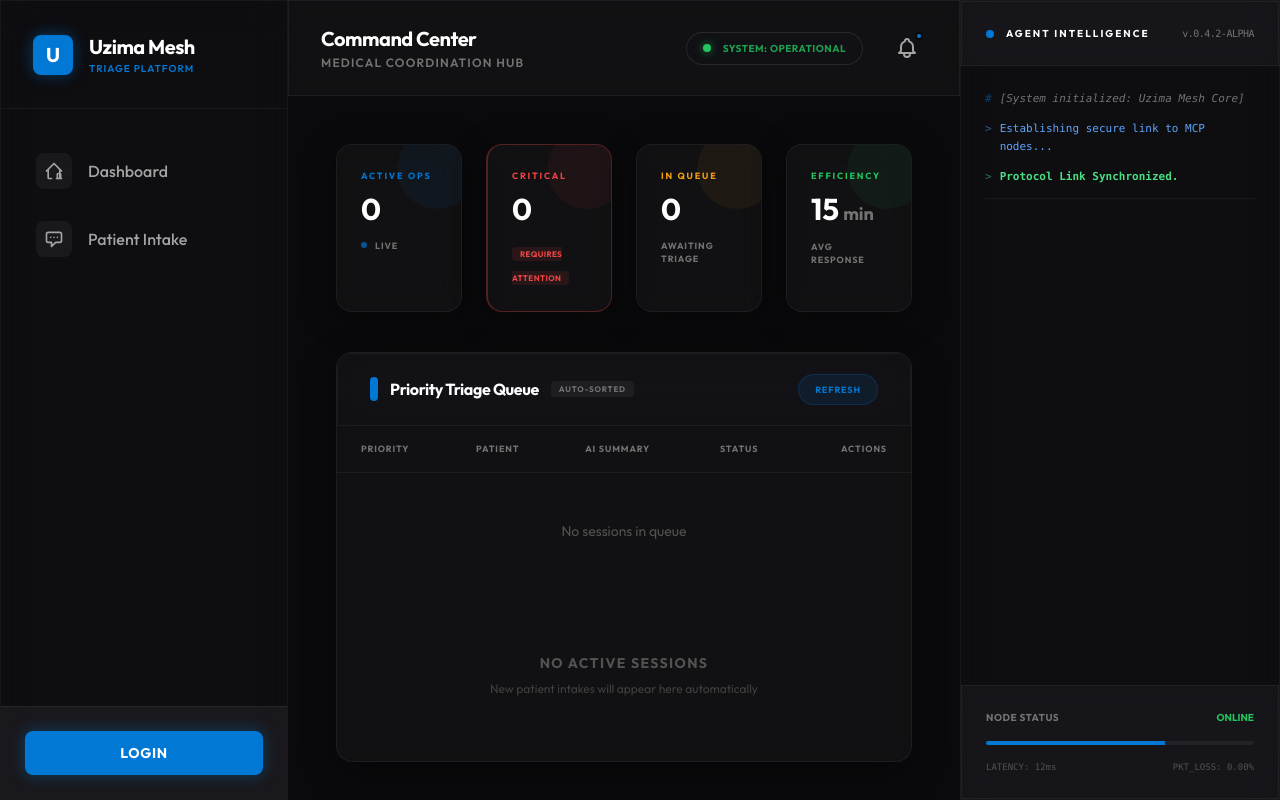
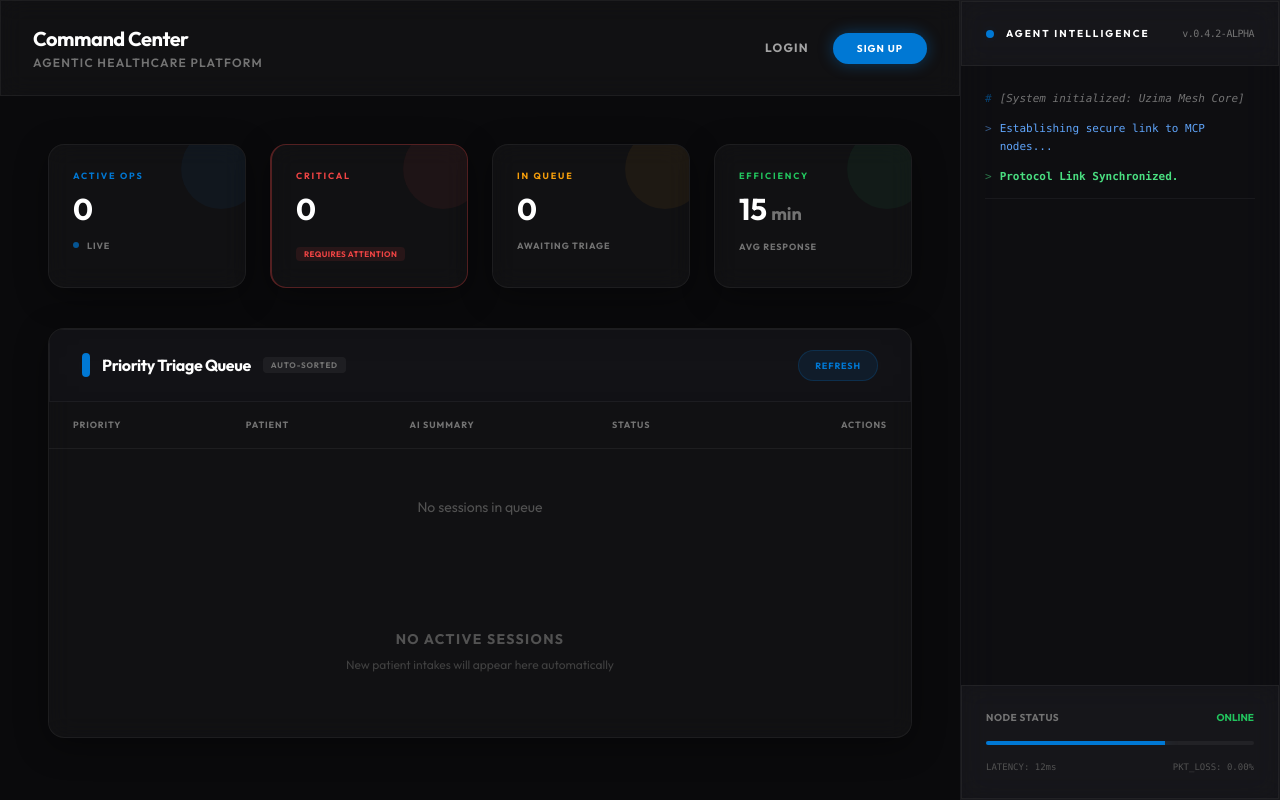
Before and after one commit to ayubsoft254/UzimaMesh, a Django app: page /doctor/ in a window 1280 px wide. Run offline with Django 5.2, Linux system fonts and the light colour scheme; tables that the repository leaves empty hold one stand-in row (values such as "Sample post"); data that the repository does not hold is empty; some libraries are stand-ins or nearby versions.

Commit message:
style: refine adaptive base layout and fix template syntax errors

```diff
--- a/templates/base.html
+++ b/templates/base.html
@@ -138,6 +138,7 @@
         </div>
 
         <!-- Side Navigation -->
+        {% if user.is_authenticated %}
         <nav id="sidebar"
             class="fixed inset-y-0 left-0 w-72 glass-dark border-r border-white/5 flex flex-col z-50 transform -translate-x-full lg:translate-x-0 lg:static lg:inset-auto transition-transform duration-300 ease-in-out">
             <div class="p-8 border-b border-white/5 flex items-center space-x-4">
@@ -240,19 +241,21 @@
                 {% endif %}
             </div>
         </nav>
+        {% endif %}
 
         <!-- Main Content -->
-        <main class="flex-1 overflow-y-auto pt-16 lg:pt-0">
+        <main class="flex-1 overflow-y-auto pt-16 lg:pt-0 {% if not user.is_authenticated %}w-full{% endif %}">
             <header
                 class="h-20 lg:h-24 px-8 flex items-center justify-between glass border-b border-white/5 sticky top-0 z-30">
                 <div class="flex flex-col">
                     <h2 class="text-lg lg:text-xl font-bold text-white tracking-tight">
-                        {% block header_title %}Dashboard{% endblock %}
+                        {% block header_title %}Uzima Mesh{% endblock %}
                     </h2>
                     <p class="text-xs text-neutral-500 hidden lg:block uppercase tracking-widest font-semibold mt-0.5">
-                        Medical Coordination Hub</p>
+                        {% if user.is_authenticated %}Medical Coordination Hub{% else %}Agentic Healthcare Platform{% endif %}</p>
                 </div>
                 <div class="flex items-center space-x-6">
+                    {% if user.is_authenticated %}
                     <div
                         class="hidden md:flex items-center space-x-3 px-4 py-2 rounded-full glass-dark border border-white/10">
                         <span
@@ -269,6 +272,13 @@
                         <span
                             class="absolute top-1 right-1 w-2 h-2 bg-mesh-500 rounded-full border-2 border-dark-950"></span>
                     </button>
+                    {% else %}
+                    <a href="{% url 'account_login' %}"
+                        class="text-xs font-bold text-neutral-400 hover:text-white uppercase tracking-widest transition-colors">Login</a>
+                    <a href="{% url 'account_signup' %}"
+                        class="bg-mesh-500 hover:bg-mesh-600 text-white text-[10px] font-bold uppercase tracking-widest px-6 py-2 rounded-full shadow-neon transition-all">Sign
+                        Up</a>
+                    {% endif %}
                 </div>
             </header>
 
```
